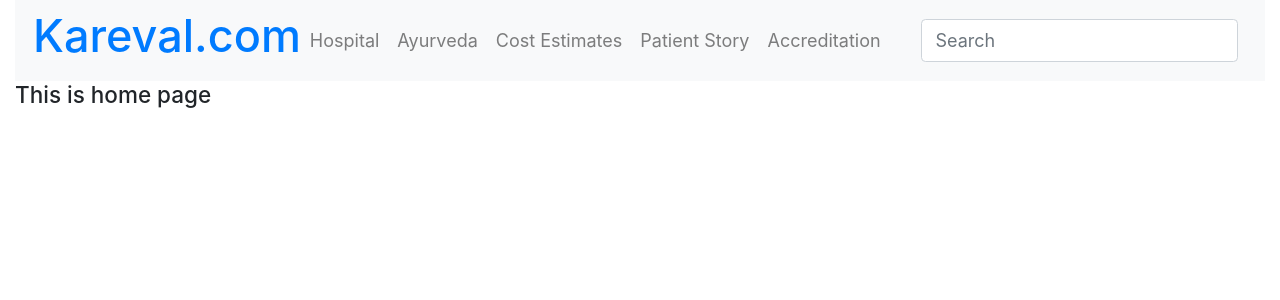
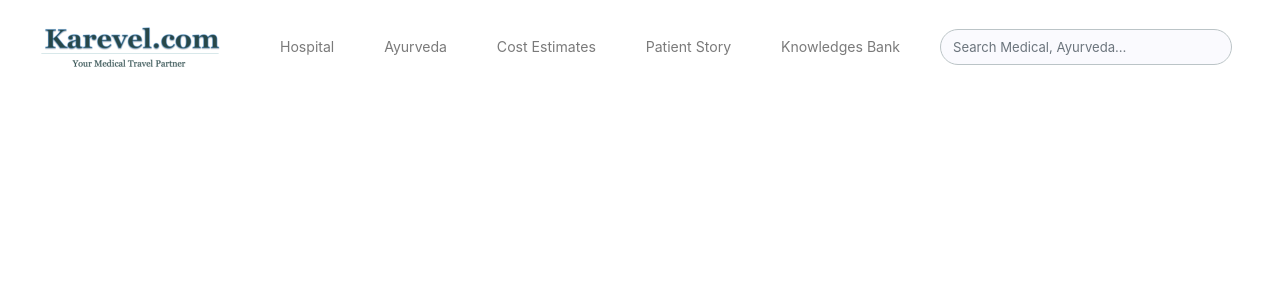
Before and after one commit to developerajendra/nextjs-typescript, a Next.js app: page / in a window 1280 px wide. Shown: the top 300 px of the page. Built offline with nearby package versions, Linux system fonts and the light colour scheme.

Commit message:
header implemented

```diff
--- a/components/common/navigation/navigation.tsx
+++ b/components/common/navigation/navigation.tsx
@@ -13,12 +13,14 @@ function Navigation(props:any) {
     const {navItems} = props;
     const router = useRouter();
     return (
-        <Nav className="mr-auto">
+        // <Nav>
+            <ul className="mr-auto navbar-nav">
             {navItems.map((nav:routes)=>{
                 const isSelected = router.pathname === nav.route || router.pathname.indexOf(nav.name.toLowerCase())>-1;
-                return <Link href={nav.route}><a className={isSelected ? "nav-link route-selected"  : "nav-link"} href="#">{nav.name} <span className="sr-only">(current)</span></a></Link>
+                return <li><Link href={nav.route}><a className={isSelected ? "nav-link route-selected"  : "nav-link"} href="#">{nav.name} <span className="sr-only">(current)</span></a></Link></li>
             })}
-        </Nav>
+            </ul>
+        // </Nav>
     )
 }
 
--- /dev/null
+++ b/components/header/header.module.scss
@@ -0,0 +1,44 @@
+
+
+ .main-header {
+  margin: 20px 0;
+  .padding0{
+    padding: 0;
+  }
+
+  .navbar {
+   padding: 0;
+
+   .col-3{
+     padding: 0;
+   }
+  .logo {
+    max-width: 184px;
+   }
+   ul.navbar-nav {
+    justify-content: space-around;
+    width: 100%;
+
+    li {
+
+   a{
+    color: rgba(34, 34, 34, .6);
+    font-size: .88rem;
+    &:hover, &:focus{
+      color: rgba(34, 34, 34, .6);
+    }
+   }}}
+
+   .search{
+    width: 100%;
+    height: 36px;
+    background: #FAFAFE 0% 0% no-repeat padding-box;
+    border: 1px solid #BBC4C7;
+    border-radius: 28px;
+    text-align: left;
+    font-size: .82rem;
+    letter-spacing: 0px;
+    color: #222;
+    opacity: 1;
+   }
+ }}
--- a/components/header/header.tsx
+++ b/components/header/header.tsx
@@ -1,28 +1,48 @@
 import React from 'react'
 import {Navigation} from '../common';
-import {Navbar, Form, FormControl} from 'react-bootstrap';
+import {Navbar, Form, FormControl, Col} from 'react-bootstrap';
 import Link from 'next/link';
+import styles from './header.module.scss';
+
 
 const headerNavigation = [
     {name:'Hospital',route:'/hospital/hospitals'},
     {name:'Ayurveda',route:'/ayurveda'},
     {name:'Cost Estimates',route:'/cost-estimates'},
     {name:'Patient Story',route:'/patient-story'},
-    {name:'Accreditation',route:'/accreditation'},
+    {name:'Knowledges Bank',route:'/accreditation'},
 ];
 
 const Header =()=> {
+    const {
+        logo
+    } = styles;
     return (
-        <div>
-             <Navbar bg="light" expand="lg">
-                <Link href="/home"><h1><a href="#">Kareval.com</a></h1></Link>
-                <Navbar.Toggle aria-controls="basic-navbar-nav" />
-                <Navbar.Collapse id="basic-navbar-nav">
-                    <Navigation navItems={headerNavigation} />
-                    <Form inline>
-                     <FormControl type="text" placeholder="Search" className="mr-sm-2" />
-                    </Form>
-                </Navbar.Collapse>
+        <div className="main-header">
+             <Navbar expand="lg">
+                    <Col className="padding0" lg={2}>
+                            <Link href="/home">
+                                <a  href="#">
+                                    <img className="logo" src="/images/logo.png" alt="karevel.com" title="karevel.com" />
+                                </a>
+                            </Link>
+                    </Col>
+                    <Col lg={7}>
+                        <Navbar.Toggle aria-controls="basic-navbar-nav" />
+                            <Navbar.Collapse id="basic-navbar-nav">
+                                {/* <Col xs={8}> */}
+                                    <Navigation navItems={headerNavigation} />
+                                {/* </Col> */}
+
+                        </Navbar.Collapse>
+                    </Col>
+
+                    <Col className="padding0"  xs={3}>
+                                    <Form inline>
+                                    <FormControl type="text" placeholder="Search Medical, Ayurveda…" className="search mr-sm-2" />
+                                    </Form>
+                                </Col>
+
                 </Navbar>
         </div>
     )
--- a/pages/_app.tsx
+++ b/pages/_app.tsx
@@ -4,7 +4,7 @@ import 'bootstrap/dist/css/bootstrap.min.css';
 import {Container} from 'react-bootstrap';
 
 export default function App({ Component, pageProps }: AppProps) {
-  return<Container fluid style={{maxWidth:'1366px'}}>
+  return<Container fluid>
           <Component {...pageProps} />
     </Container>
 }
--- a/pages/home/index.tsx
+++ b/pages/home/index.tsx
@@ -5,7 +5,7 @@ import Layout from '../../components/layout'
 function Home() {
     return (
         <Layout>
-            <h5>This is home page</h5>
+            {/* <h5>This is home page</h5> */}
         </Layout>
     )
 }
--- /dev/null
+++ b/styles/common/variables.scss
@@ -0,0 +1 @@
+$color-link: #22222299;
--- a/styles/global.scss
+++ b/styles/global.scss
@@ -2,10 +2,9 @@ html,
 body {
   padding: 0;
   margin: 0;
-  font-family: -apple-system, BlinkMacSystemFont, Segoe UI, Roboto, Oxygen,
-    Ubuntu, Cantarell, Fira Sans, Droid Sans, Helvetica Neue, sans-serif;
+ font-family: 'Proxima Nova';
   line-height: 1.6;
-  font-size: 18px;
+  font-size: 1rem;
 }
 
 * {
@@ -15,6 +14,8 @@ body {
 a {
   color: #0070f3;
   text-decoration: none;
+  // font-size: .88rem;
+  font: Semibold .88rem;
 }
 
 a:hover {
@@ -26,6 +27,21 @@ img {
   display: block;
 }
 
+body .container-fluid{
+    padding-right: 40px;
+    padding-left: 40px;
+    max-width: 1366px;
+}
 .route-selected{
-  background: #ccc;
+  // border-bottom: solid 2px #46B469;
+  color: #284748 !important;
+  opacity: 1;
 }
+ul, li{
+  list-style: none;
+  padding: 0;
+
+}
+
+
+@import '../components//header/header.module.scss';
```
Also changed, not shown: public/images/logo.png (added), public/images/searc.svg (added).
